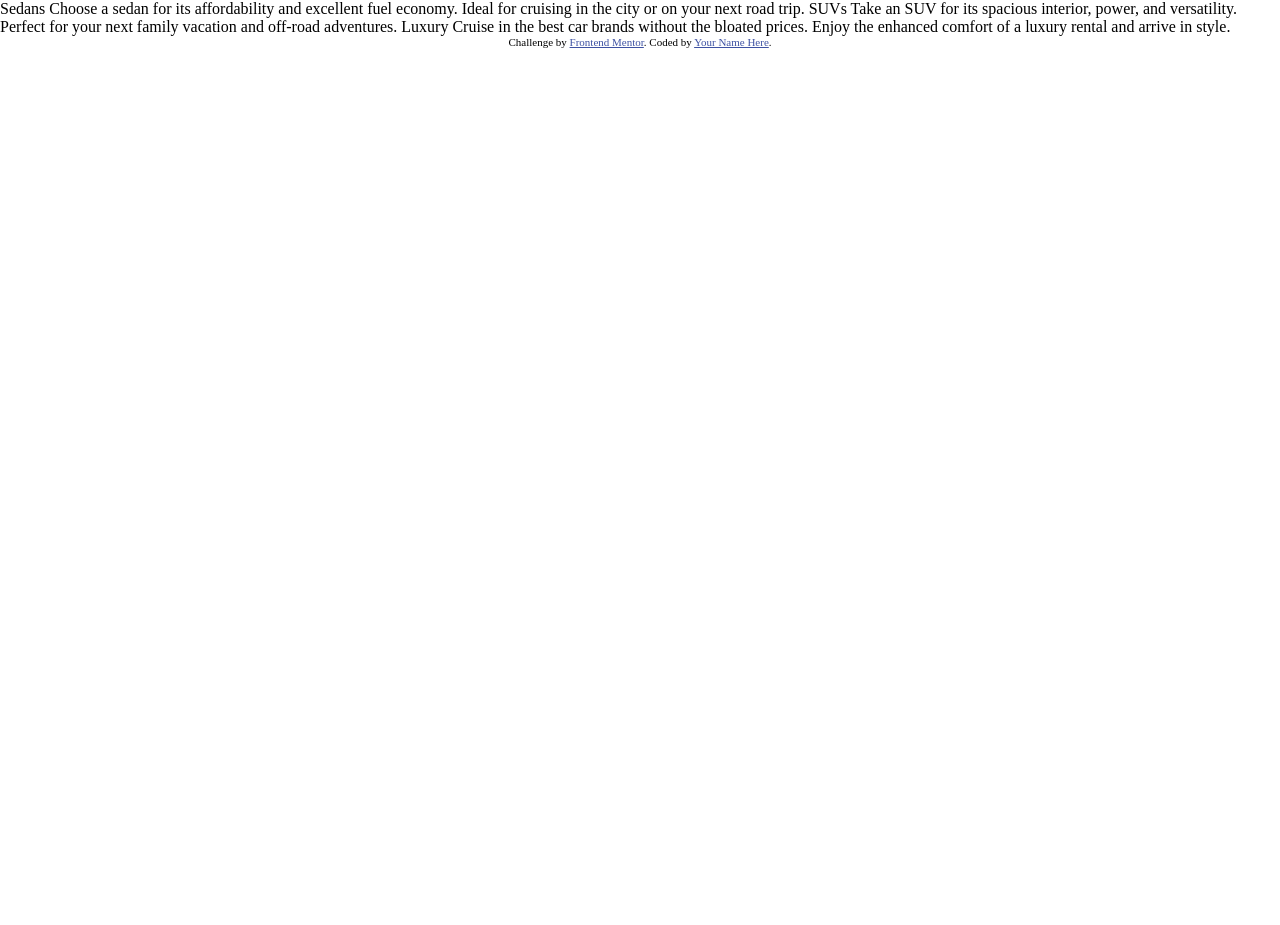
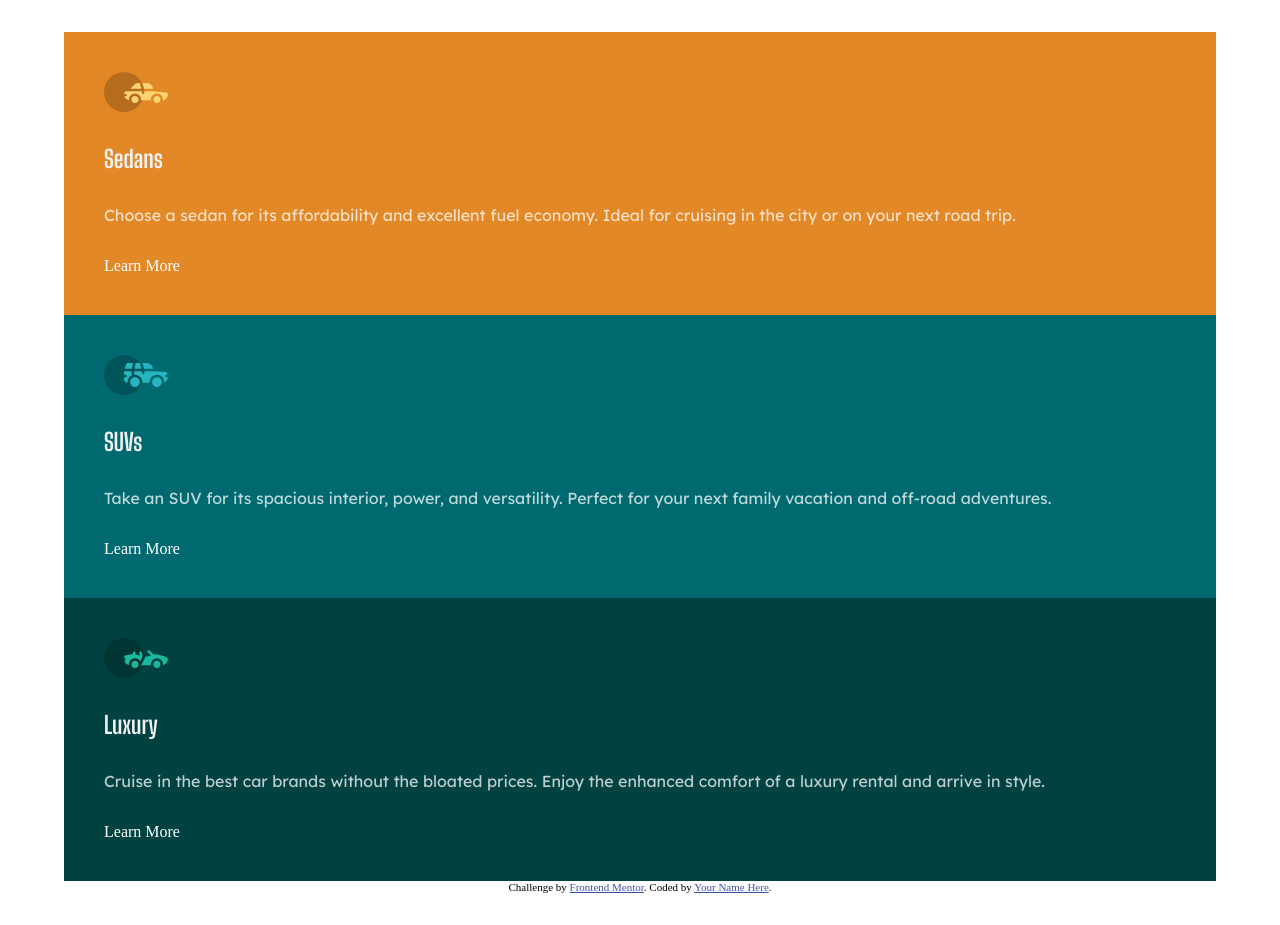
Before and after one commit to miuoshv/3-column-preview-card-component-challenge-hub, a plain HTML site: page index.html in a window 1280 px wide. Before the commit the page ends 800 px from the top, so only its background shows below. Drawn offline with Linux system fonts and the light colour scheme.

Commit message:
before work

```diff
--- a/app.css
+++ b/app.css
@@ -1,5 +1,59 @@
+:root {
+  --bright-orange: hsl(31, 77%, 52%);
+  --dark-cyan: hsl(184, 100%, 22%);
+  --very-dark-cyan: hsl(179, 100%, 13%);
+  --very-light-gray: hsl(0, 0%, 95%);
+  --transparent-white: hsla(0, 0%, 100%, 0.75);
+  --lexend-deca: "Lexend Deca", sans-serif;
+  --big-shoulders: "Big Shoulders Display", cursive;
+}
+
 * {
   margin: 0;
   padding: 0;
   box-sizing: border-box;
 }
+
+body {
+  padding-top: 2rem;
+  padding-bottom: 2rem;
+}
+
+main {
+  display: flex;
+  flex-direction: column;
+  justify-content: center;
+  align-items: center;
+}
+
+.container {
+  color: white;
+  width: 90%;
+  padding: 2.5rem;
+  display: flex;
+  flex-direction: column;
+  align-items: flex-start;
+  gap: 2rem;
+}
+
+.container:first-of-type {
+  background-color: var(--bright-orange);
+}
+
+.container:nth-of-type(2) {
+  background-color: var(--dark-cyan);
+}
+
+.container:nth-of-type(3) {
+  background-color: var(--very-dark-cyan);
+}
+
+h2 {
+  font-family: var(--big-shoulders);
+  font-weight: 700;
+  color: var(--very-light-gray);
+}
+p {
+  font-family: var(--lexend-deca);
+  color: var(--transparent-white);
+}
--- a/index.html
+++ b/index.html
@@ -7,7 +7,23 @@
   <!-- displays site properly based on user's device -->
 
   <link rel="icon" type="image/png" sizes="32x32" href="./images/favicon-32x32.png">
+
+<!-- fonts -->
+<!-- Lexend Deca 400, 700, 900 -->
+<link rel="preconnect" href="https://fonts.googleapis.com">
+<link rel="preconnect" href="https://fonts.gstatic.com" crossorigin>
+<link href="https://fonts.googleapis.com/css2?family=Lexend+Deca:wght@400;700;900&display=swap" rel="stylesheet">
+
+<!-- Big Shoulders Display 400 700 900 -->
+<link rel="preconnect" href="https://fonts.googleapis.com">
+<link rel="preconnect" href="https://fonts.gstatic.com" crossorigin>
+<link href="https://fonts.googleapis.com/css2?family=Big+Shoulders+Display:wght@400;700;900&display=swap" rel="stylesheet">
+
+
+<!-- Link to css file -->
   <link rel="stylesheet" href="app.css">
+
+
 
   <title>Frontend Mentor | 3-column preview card component</title>
 
@@ -25,18 +41,35 @@
 </head>
 
 <body>
-
-  Sedans
+  <main>
+    <section class="container">
+      <img src="./images/icon-sedans.svg" alt="Image of a sedan car">
+      <h2>Sedans</h2>
+      <p>
         Choose a sedan for its affordability and excellent fuel economy. Ideal for cruising in the city
         or on your next road trip.
-
-  SUVs
+      </p>
+      <div class="learn-button">Learn More</div>
+    </section>
+    <section class="container">
+      <img src="./images/icon-suvs.svg" alt="Image of a SUVs car">
+      <h2>SUVs</h2>
+      <p>
         Take an SUV for its spacious interior, power, and versatility. Perfect for your next family vacation
         and off-road adventures.
-
-  Luxury
+      </p>
+      <div class="learn-button">Learn More</div>
+    </section>
+    <section class="container">
+      <img src="./images/icon-luxury.svg" alt="Image of a luxury car">
+      <h2>Luxury</h2>
+      <p>
         Cruise in the best car brands without the bloated prices. Enjoy the enhanced comfort of a luxury
         rental and arrive in style.
+      </p>
+      <div class="learn-button">Learn More</div>
+    </section>
+  </main>
 
   <div class="attribution">
     Challenge by <a href="https://www.frontendmentor.io?ref=challenge" target="_blank">Frontend Mentor</a>.
```
Lines whose indentation alone changed are shown as unchanged.
